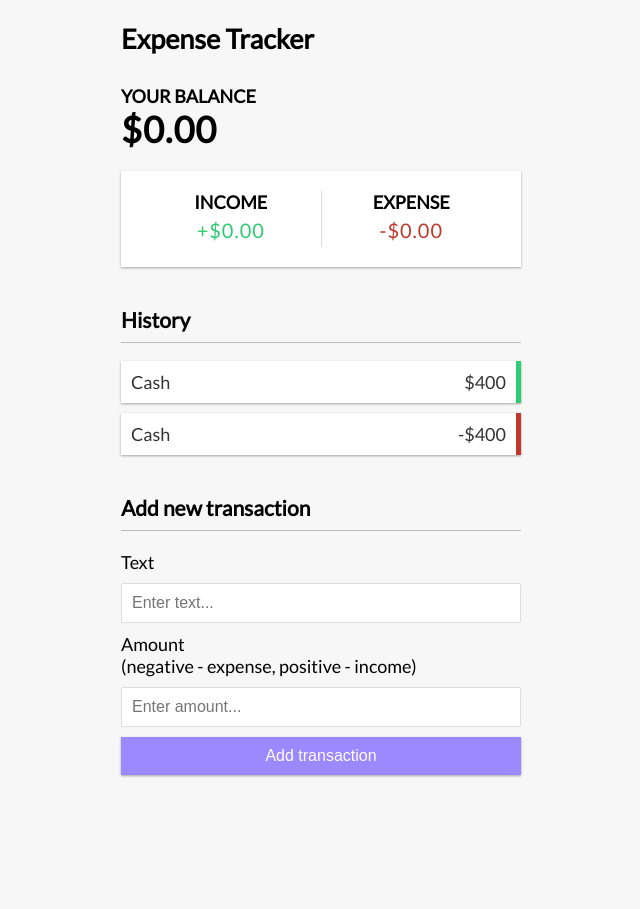
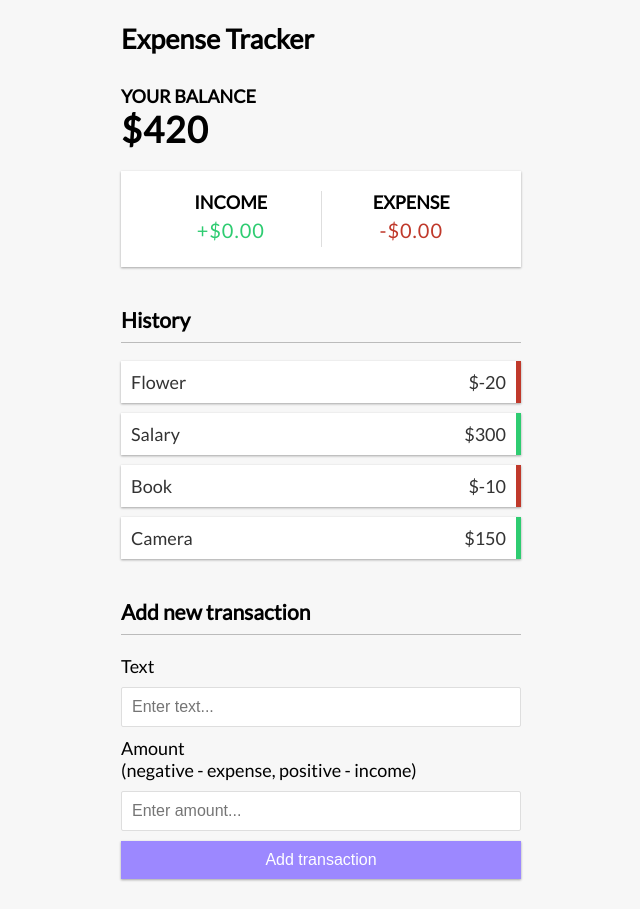
Before and after one commit to HazimAdel101/Expense-tracker, a Vue app: page / in a window 1280 px wide. Shown: the whole page, without its empty margins (319-959 px from the left). Before the commit the page ends 805 px from the top, so only its background shows below. Built offline with nearby package versions, Linux system fonts and the light colour scheme.

Commit message:
Add count total functionality

```diff
--- a/src/App.vue
+++ b/src/App.vue
@@ -1,18 +1,35 @@
 <template>
   <Header />
   <div class="container">
-    <Balance />
+    <Balance :total="total" />
     <IncomeExpense />
-    <TransactionList />
+    <TransactionList :transactions="transactions" />
     <AddTransaction />
   </div>
 </template>
 
 <script setup>
-  import Header from "@/components/Header.vue";
-  import Balance from "@/components/Balance.vue";
-  import IncomeExpense from "@/components/IncomeExpense.vue";
-  import TransactionList from "@/components/TransactionList.vue";
-  import AddTransaction from "@/components/AddTransaction.vue";
+import Header from "@/components/Header.vue";
+import Balance from "@/components/Balance.vue";
+import IncomeExpense from "@/components/IncomeExpense.vue";
+import TransactionList from "@/components/TransactionList.vue";
+import AddTransaction from "@/components/AddTransaction.vue";
+
+
+import { ref, computed } from "vue";
+
+const transactions = ref([
+  { id: 1, text: "Flower", amount: -20 },
+  { id: 2, text: "Salary", amount: 300 },
+  { id: 3, text: "Book", amount: -10 },
+  { id: 4, text: "Camera", amount: 150 }
+])
+
+
+const total = computed(() => {
+  return transactions.value.reduce((acc, transaction) => {
+    return acc + transaction.amount;
+  }, 0)
+})
 
 </script>
--- a/src/components/Balance.vue
+++ b/src/components/Balance.vue
@@ -1,4 +1,14 @@
 <template>
     <h4>Your balance </h4>
-    <h1>$0.00</h1>
+    <h1>${{ total }}</h1>
 </template>
+
+<script setup>
+import { defineProps } from 'vue';
+
+    const props = defineProps({
+        total: Number,
+        required: true,
+    })
+
+</script>
--- a/src/components/TransactionList.vue
+++ b/src/components/TransactionList.vue
@@ -1,11 +1,21 @@
 <template>
     <h3>History</h3>
     <ul id="list" class="list">
-        <li class="plus">
-            Cash <span>$400</span><button class="delete-btn">x</button>
-        </li>
-        <li class="minus">
-            Cash <span>-$400</span><button class="delete-btn">x</button>
+
+        <li v-for="transaction in transactions" :key="transaction.id"
+            :class="transaction.amount < 0 ? 'minus' : 'plus'">
+            {{ transaction.text }} <span>${{ transaction.amount }}</span><button class="delete-btn">x</button>
         </li>
     </ul>
 </template>
+
+
+<script setup>
+import { defineProps } from "vue";
+
+const props = defineProps({
+    transactions: Array,
+    required: true
+})
+
+</script>
```
